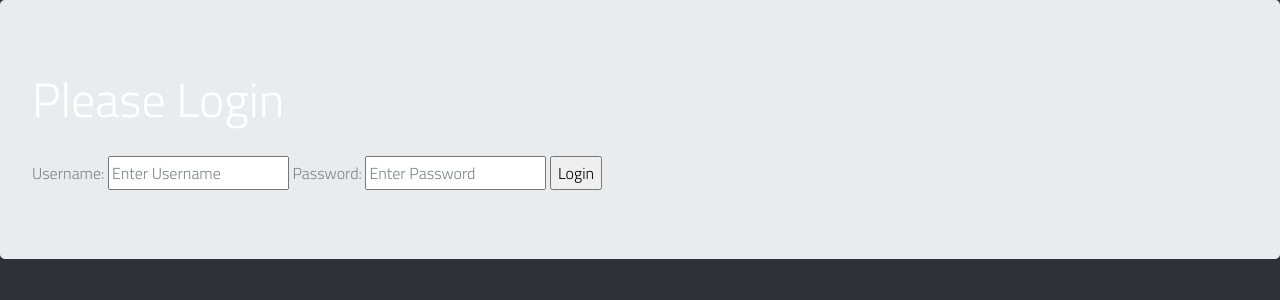
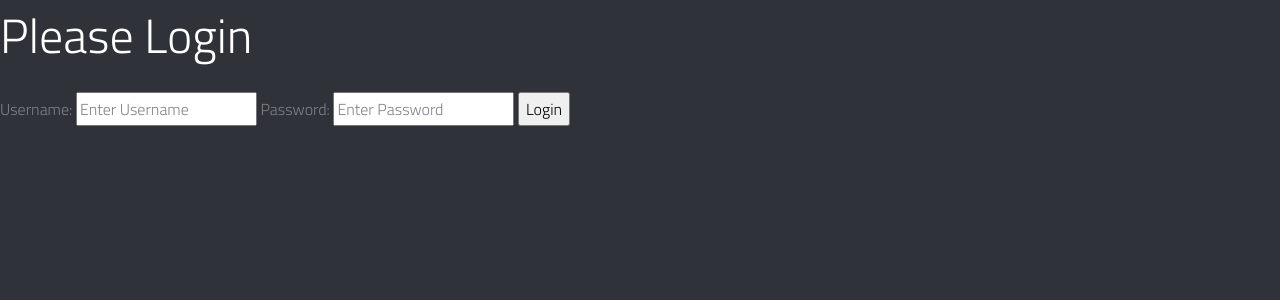
Before and after one commit to Li-Pengfei/django_git_deployment, a Django app: page /mainApp/user_login/ in a window 1280 px wide. Shown: the top 300 px of the page. Run offline with Django 3.2, Linux system fonts and the light colour scheme; some libraries are stand-ins or nearby versions.

Commit message:
login css change

```diff
--- a/ntusecondhand/templates/mainApp/login.html
+++ b/ntusecondhand/templates/mainApp/login.html
@@ -4,7 +4,7 @@
 
 {% block body_block %}
 
-    <div class="jumbotron">
+    <div>
         <h1>Please Login</h1>
         <form action="{% url 'mainApp:user_login' %}" method="post">
             {% csrf_token %}
```
